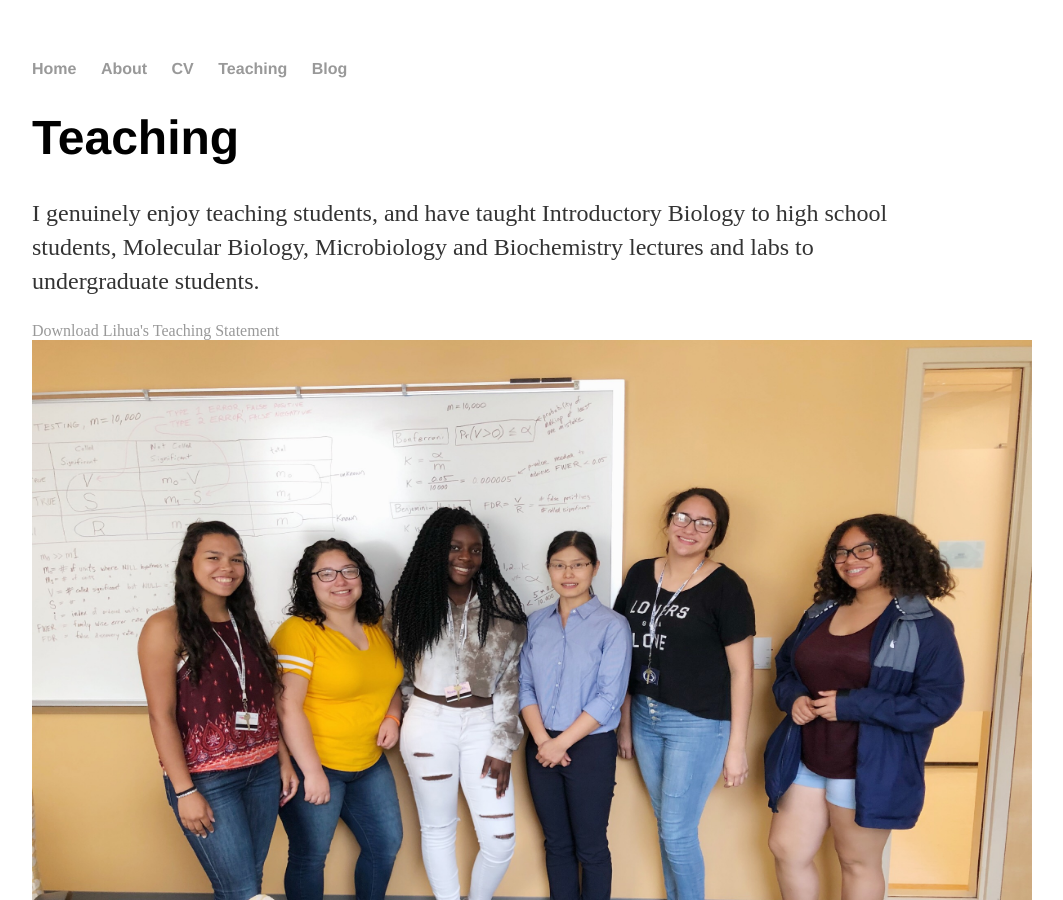
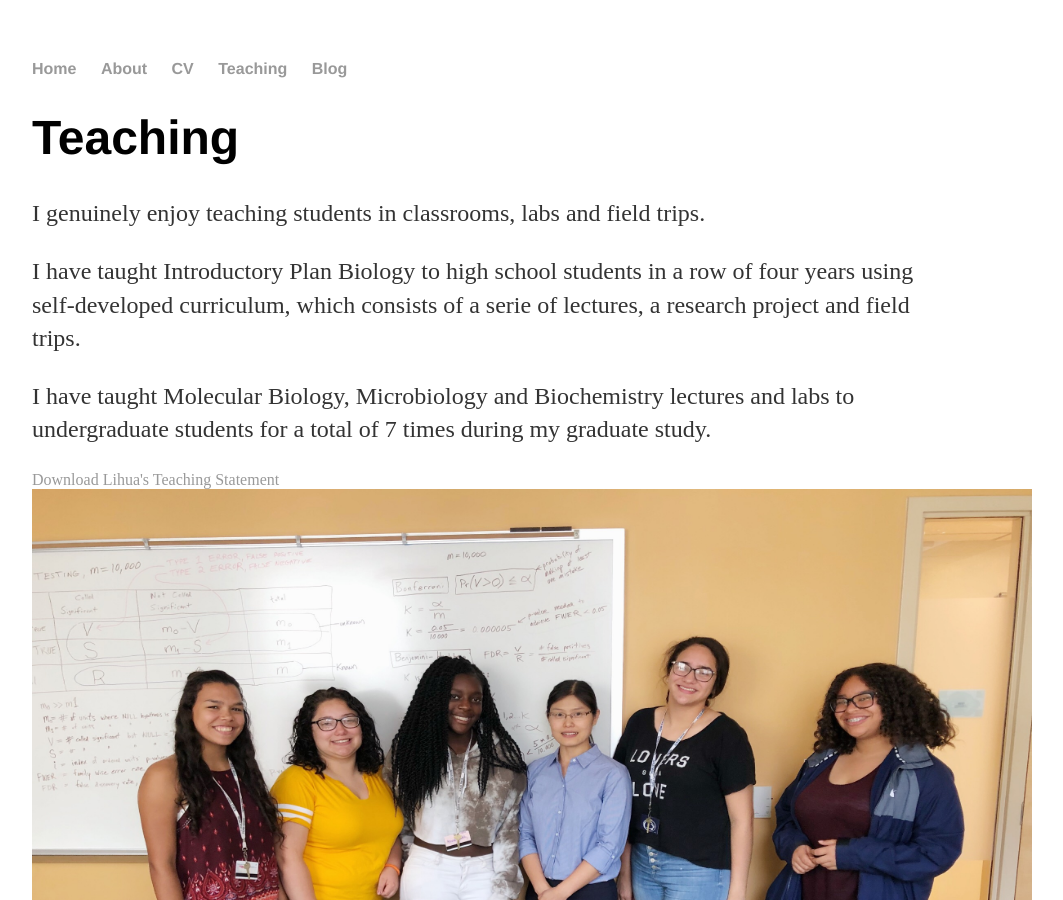
Before and after one commit to elainesophie/elainesophie.github.io, a Jekyll site: the page built from teaching/index.html, in a window 1280 px wide and 900 px high. Shown: the whole window, without its empty margins (160-1223 px from the left). Built offline with Jekyll 4.4.1, drawn with Linux system fonts in a browser that asks for light colours.

Commit message:
Update index.html

```diff
--- a/teaching/index.html
+++ b/teaching/index.html
@@ -5,16 +5,18 @@ title: Teaching Lihua Wu
 
 		<div class="teaching">
 			<h1>Teaching</h1>
-			<p>I genuinely enjoy teaching students, and have taught Introductory Biology to high school students, Molecular Biology, Microbiology and Biochemistry lectures and labs to undergraduate students.  </p>
+			<p>I genuinely enjoy teaching students in classrooms, labs and field trips. </p>
+			<p>I have taught Introductory Plan Biology to high school students in a row of four years using self-developed curriculum, which consists of a serie of lectures, a research project and field trips. </p>
+			<p>I have taught Molecular Biology, Microbiology and Biochemistry lectures and labs to undergraduate students for a total of 7 times during my graduate study.</p>
 
 			<a href="/files/LihuaWuTeachingStatement.pdf"  class="download" title="Download Lihua's Teaching Statement as PDF">Download Lihua's Teaching Statement</a>
+
 			<img src="/files/Wu9.jpg" width="1000" height="700">
 			<img src="/files/Wu1.jpg" width="1000" height="700">
 			<img src="/files/Wu3.jpg" width="1000" height="700">
 			<img src="/files/Wu4.jpg" width="1000" height="700">
 			<img src="/files/Wu6.jpg" width="1000" height="700">
-			<img src="/files/Wu7.jpg" width="1000" height="700">
-			<img src="/files/Wu8.jpg" width="1000" height="700">
+
 			<ul class="contacts">
 				<li><a href="#">http://equity.psu.edu/ub</a></li>
 				<li><a href="#">https://bulletins.psu.edu/university-course-descriptions/undergraduate/bmb/</a></li>
```
